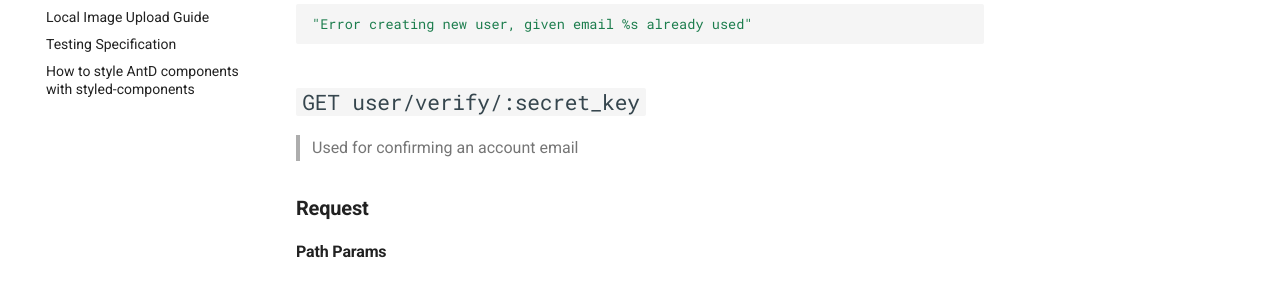
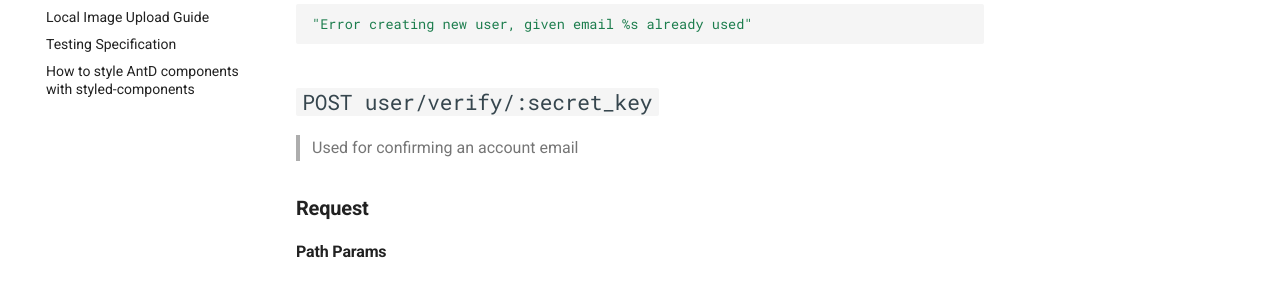
Before and after one commit to Code-4-Community/c4c-dev-docs, an MkDocs documentation site: the page built from docs/llb/llb-auth-api.md, in a window 1280 px wide and 900 px high, scrolled down 3937 px. Shown: the part 172-455 px from the top of the window. Built offline with MkDocs 1.6.1 and Material for MkDocs 9.7.7, drawn with Linux system fonts in a browser that asks for light colours; comment, search, counter and statistics services are not loaded.

Commit message:
Update llb-auth-api.md
Fix incorrect docs, should be a POST method as per the implementation in the backend

````diff
--- a/docs/llb/llb-auth-api.md
+++ b/docs/llb/llb-auth-api.md
@@ -169,7 +169,7 @@ Body:
 ```
 
 
-## `GET user/verify/:secret_key`
+## `POST user/verify/:secret_key`
 
 > Used for confirming an account email
 
````
